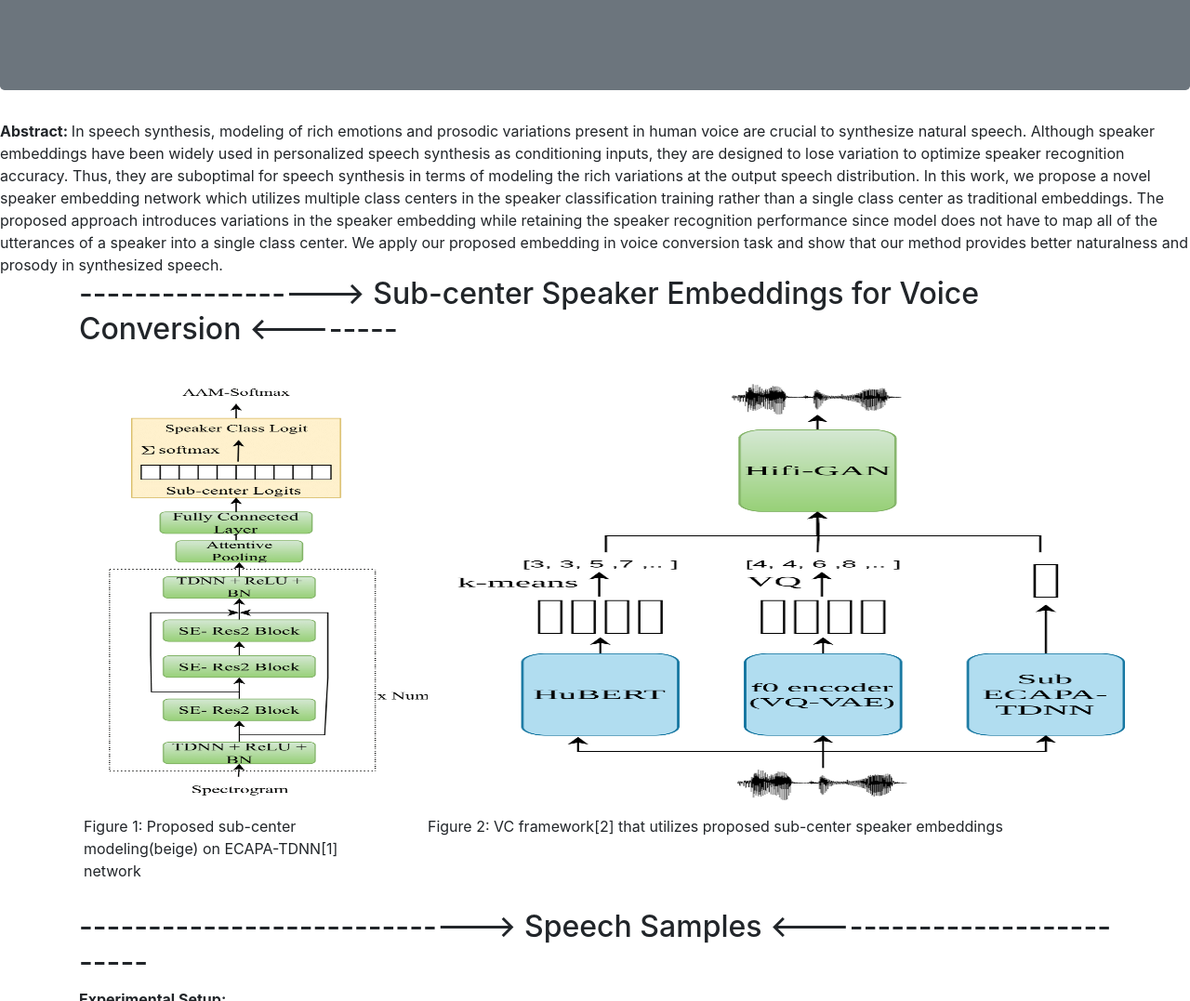
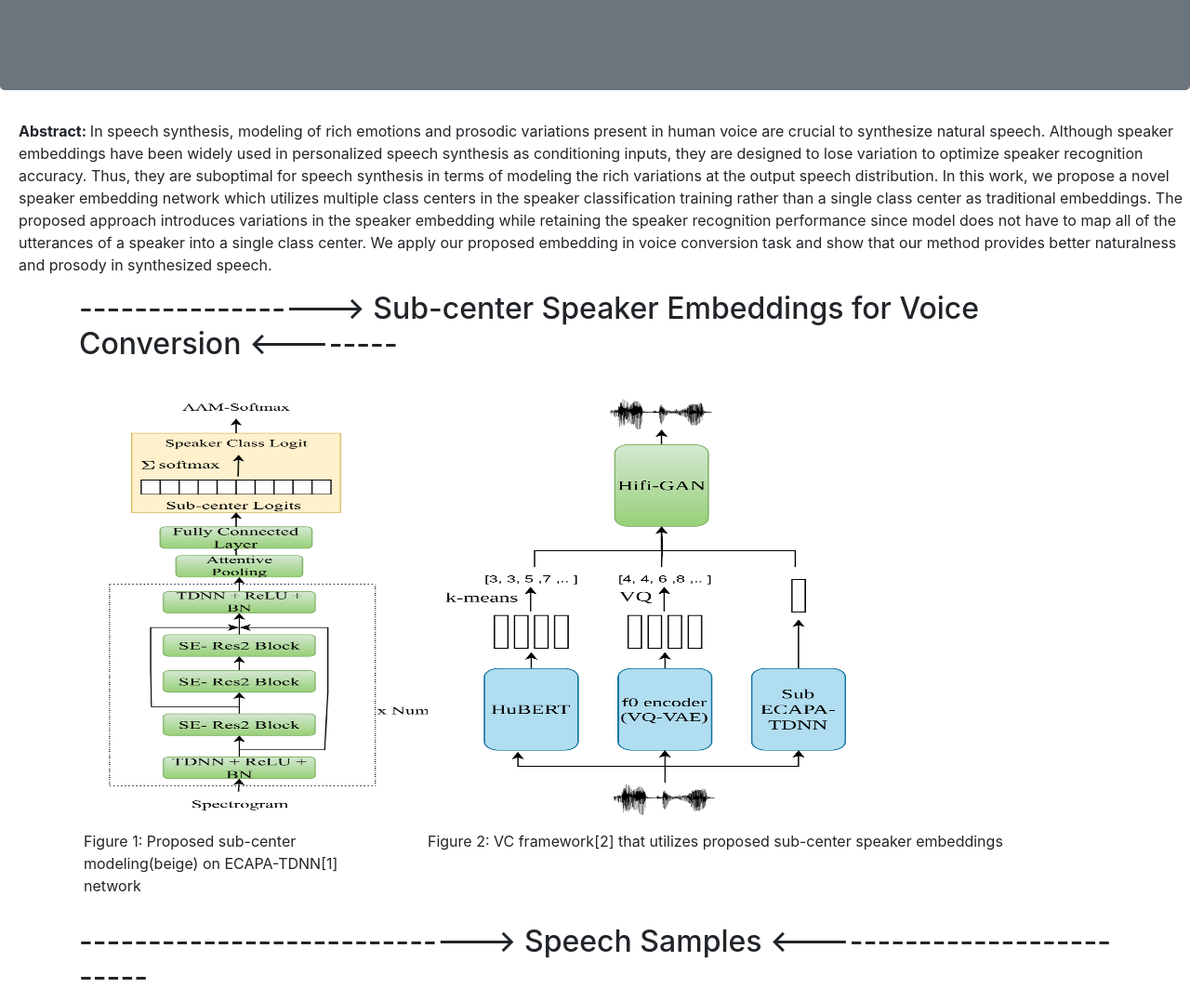
Before and after one commit to lec-synt/sub-center-demo, a plain HTML site: page index.html in a window 1280 px wide. Shown: the part 227-1304 px from the top of the page at 93% size. Drawn offline with nearby package versions, Linux system fonts and the light colour scheme.

Commit message:
Fixes for visuals

```diff
--- a/index.html
+++ b/index.html
@@ -69,8 +69,8 @@
     </div>
   </header>
   <main>
-    <b> Abstract: </b> In speech synthesis, modeling of rich emotions and prosodic variations present in human voice are crucial to synthesize natural speech. Although speaker embeddings have been widely used in personalized speech synthesis as conditioning inputs, they are designed to lose variation to optimize speaker recognition accuracy. Thus, they are suboptimal for speech synthesis in terms of modeling the rich variations at the output speech distribution. In this work, we propose a novel speaker embedding network which utilizes multiple class centers in the speaker classification training rather than a single class center as traditional embeddings. The proposed approach introduces variations in the speaker embedding while retaining the speaker recognition performance since model does not have to map all of the utterances of a speaker into a single class center. We apply our proposed embedding in voice conversion task and show that our method provides better naturalness and prosody in synthesized speech.
-
+   <p style="padding-left: 20px;"> <b> Abstract: </b> In speech synthesis, modeling of rich emotions and prosodic variations present in human voice are crucial to synthesize natural speech. Although speaker embeddings have been widely used in personalized speech synthesis as conditioning inputs, they are designed to lose variation to optimize speaker recognition accuracy. Thus, they are suboptimal for speech synthesis in terms of modeling the rich variations at the output speech distribution. In this work, we propose a novel speaker embedding network which utilizes multiple class centers in the speaker classification training rather than a single class center as traditional embeddings. The proposed approach introduces variations in the speaker embedding while retaining the speaker recognition performance since model does not have to map all of the utterances of a speaker into a single class center. We apply our proposed embedding in voice conversion task and show that our method provides better naturalness and prosody in synthesized speech.
+   </p>
 
     <div class="container">
       <div class="row" id="arch">
@@ -84,7 +84,7 @@
                       </figcaption><br>
                     </div>
                     <div class="column">
-                        <img src="./interspeech24_vc.png"  width="750" height="450" / > <p>
+                        <img src="./interspeech24_vc.png"  width="450" height="450" / > <p>
                           <figcaption style="text-align:center;position: absolute;"></font><font size=3>
                             Figure 2: VC framework[2] that utilizes proposed sub-center speaker embeddings</font>
                           </figcaption><br>
```
Also changed, not shown: 1 other file.
